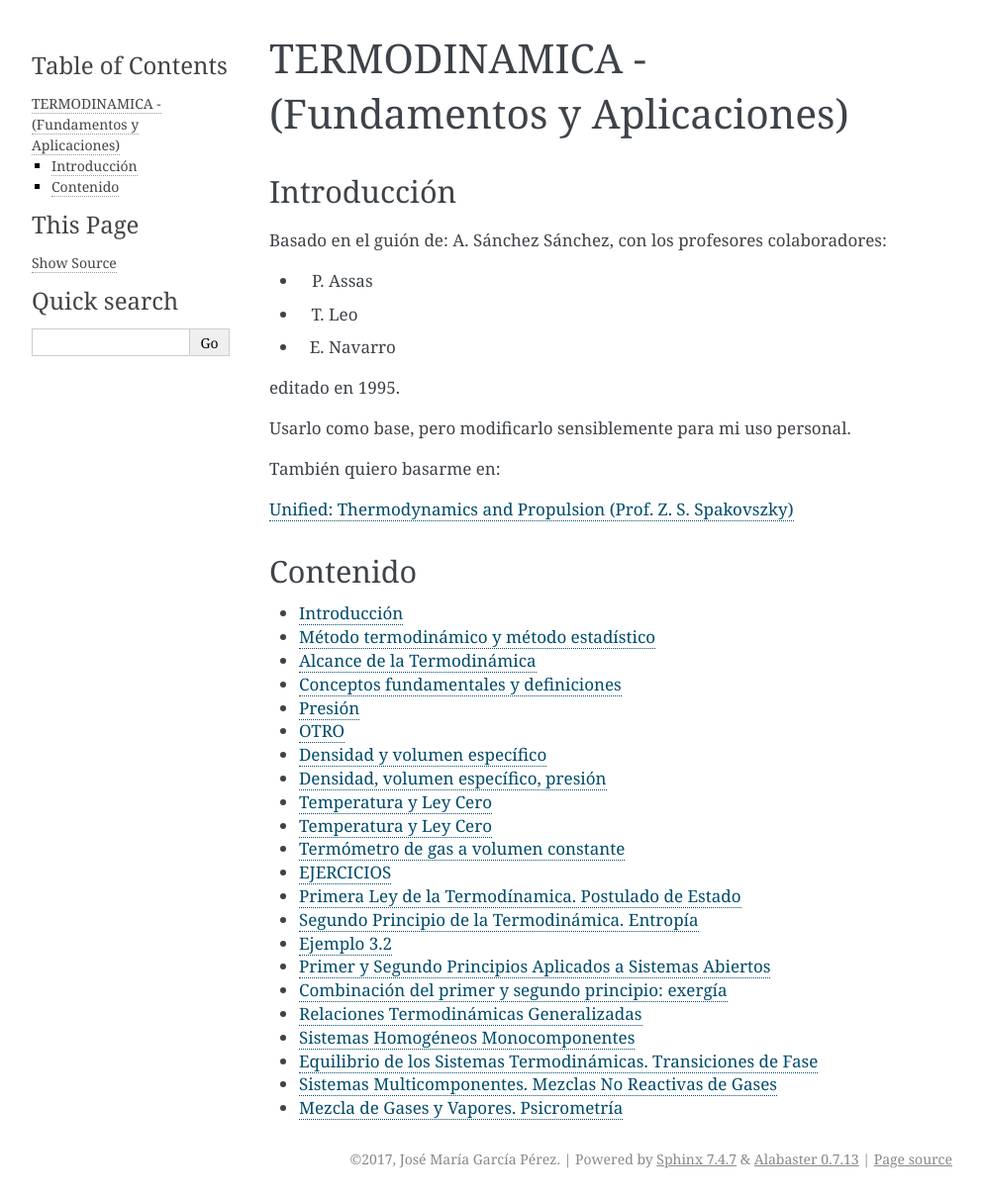
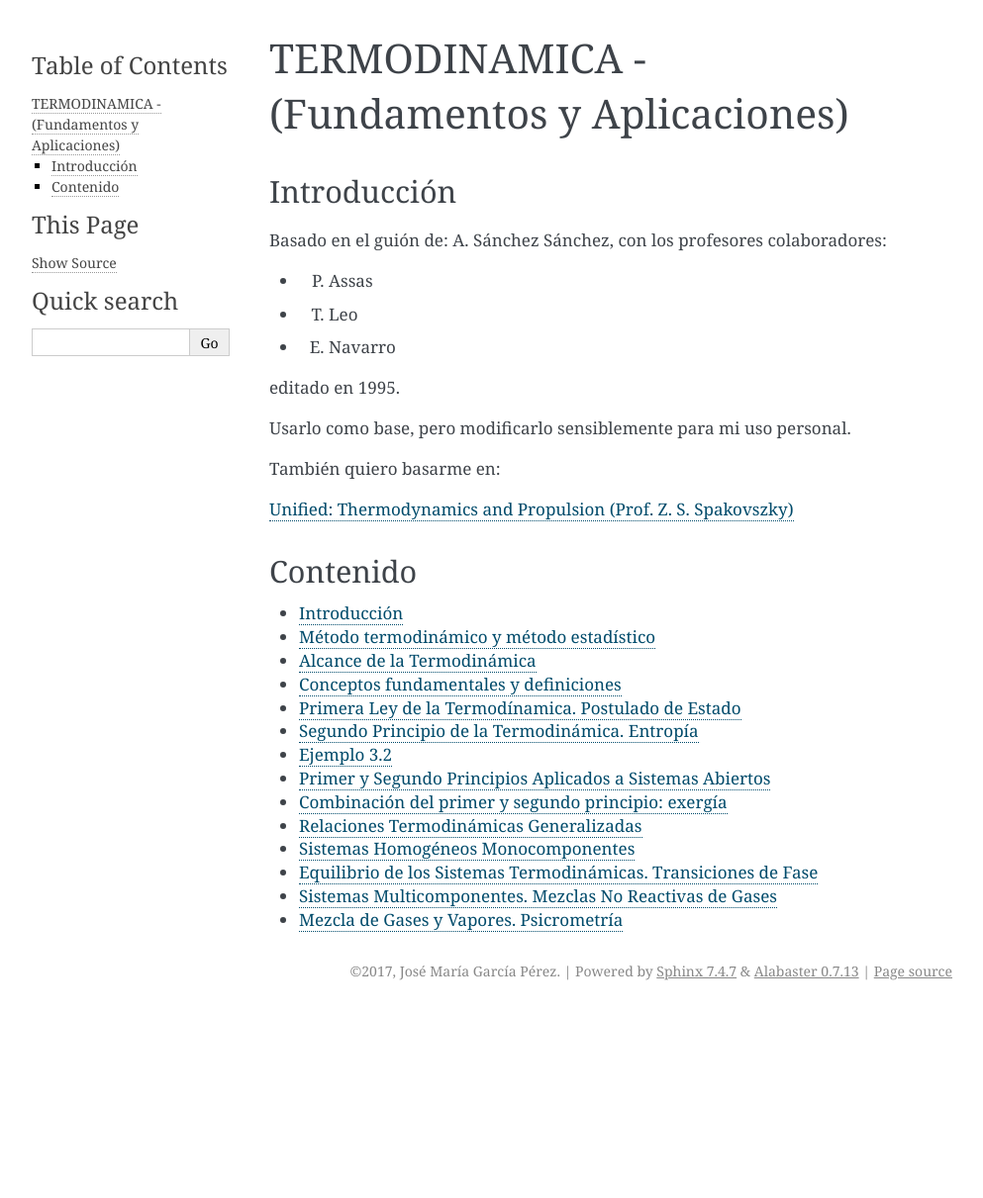
Before and after one commit to mantielero/termodinamica, a Sphinx documentation site: the page built from source/index.rst, in a window 1280 px wide. Shown: the whole page at 99% size, without its empty margins (148-1141 px from the left). Built offline with Sphinx 7.4.7, drawn with Linux system fonts in a browser that asks for light colours; pages that are not in the unit, such as notebooks, are missing from menus; after the commit the page ends 1021 px from its top, so only the background shows below that.

Commit message:
Update index.rst

```diff
--- a/source/index.rst
+++ b/source/index.rst
@@ -35,10 +35,6 @@
    introduccion_metodo_termodinamico_estadistico
    alcance_termodinamica
    conceptos
-   introduccion_presion
-   introduccion_densidad
-   introduccion_ley_cero_temperatura
-   introduccion_ejercicios
    primer_principio
    segundo_principio
    segundo_principio_ejercicios
```
